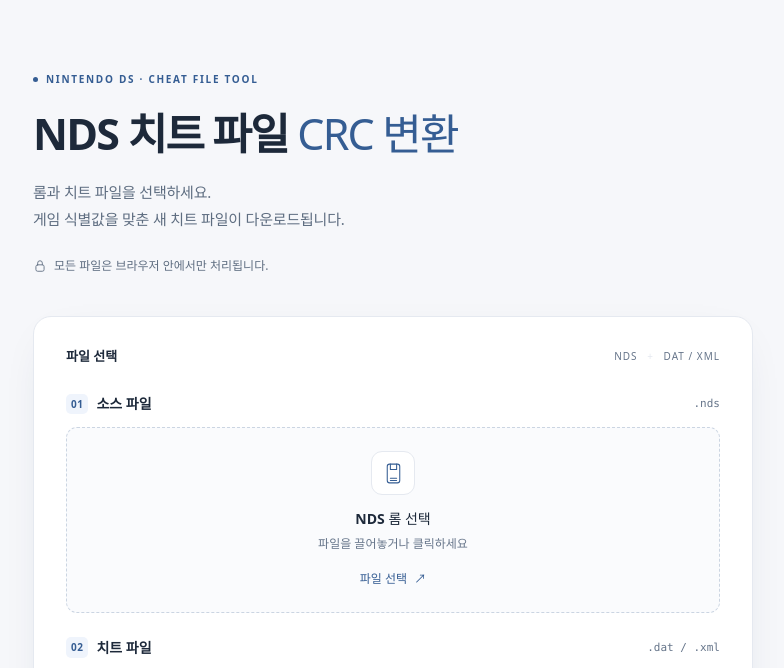
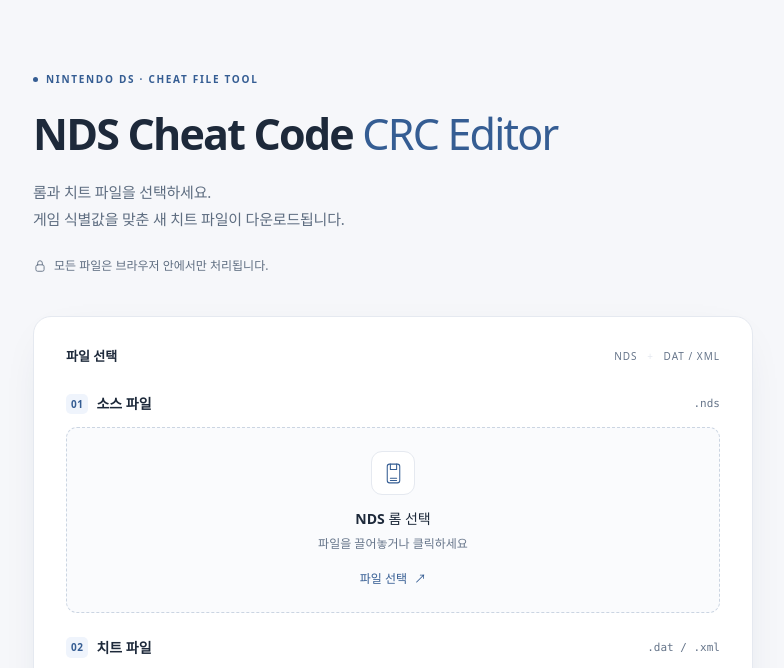
Before and after one commit to bhs5121/nchttool, a website: page index.html in a window 1280 px wide. Shown: the part 68-736 px from the top of the page, without its empty margins (247-1031 px from the left). Drawn offline with Linux system fonts and the light colour scheme.

Commit message:
Update index.html

```diff
--- a/index.html
+++ b/index.html
@@ -20,7 +20,7 @@
   <main class="shell">
     <section class="intro" aria-labelledby="page-title">
       <div class="eyebrow"><span class="tiny-dot"></span> NINTENDO DS · CHEAT FILE TOOL</div>
-      <h1 id="page-title">NDS 치트 파일<span class="mobile-break"><br></span> <span class="title-accent">CRC 변환</span></h1>
+      <h1 id="page-title">NDS Cheat Code<span class="mobile-break"><br></span> <span class="title-accent">CRC Editor</span></h1>
       <p class="intro-copy">롬과 치트 파일을 선택하세요.<br>게임 식별값을 맞춘 새 치트 파일이 다운로드됩니다.</p>
       <div class="privacy"><svg viewBox="0 0 24 24" aria-hidden="true"><rect x="5" y="10" width="14" height="11" rx="3"/><path d="M8 10V7a4 4 0 0 1 8 0v3"/></svg><span>모든 파일은 브라우저 안에서만 처리됩니다.</span></div>
     </section>
```
